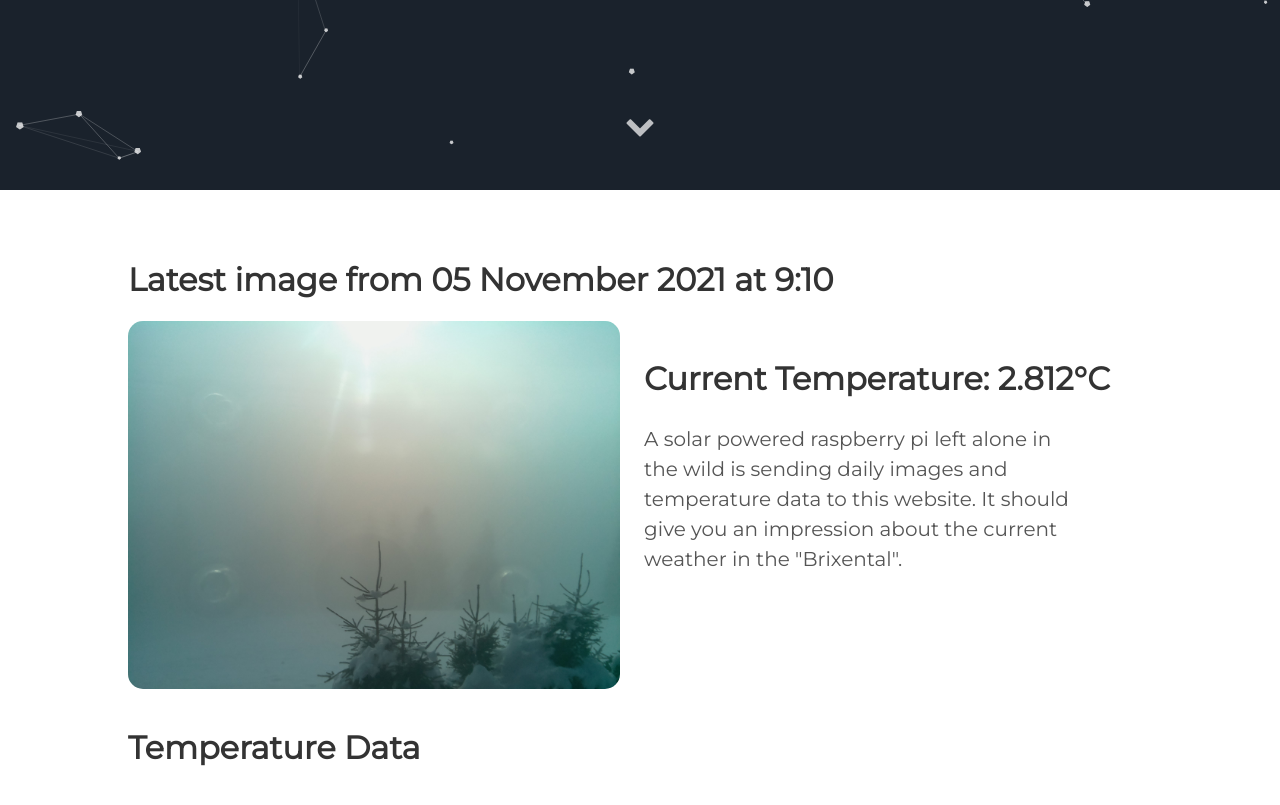
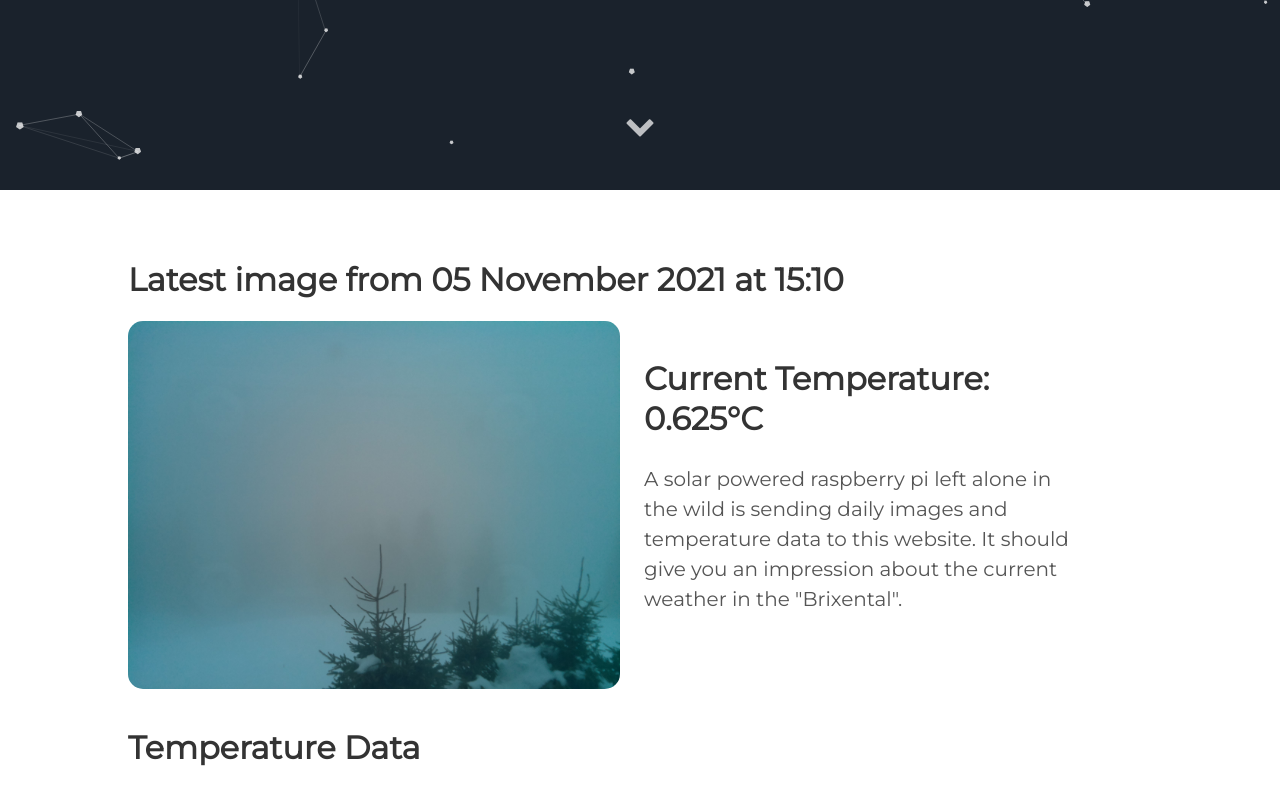
Before and after one commit to vektorious/vektorious.github.io, a Jekyll site: the page built from resources/huette.md, in a window 1280 px wide and 900 px high, scrolled down 710 px. Shown: the top 805 px of the window. Built offline with Jekyll 4.4.1, drawn with Linux system fonts in a browser that asks for light colours.

Commit message:
I'm a bot beep boop

```diff
--- a/resources/huette.md
+++ b/resources/huette.md
@@ -6,13 +6,13 @@ image: '/assets/img/'
 description: 'Live image from the Austrian alps'
 twitter_text: ' '
 ---
-## Latest image from 05 November 2021 at  9:10
+## Latest image from 05 November 2021 at 15:10
 <div class="huette">
   <div class="huette-image">
     <img src="{{ "/assets/img/huette.jpg" | prepend: site.baseurl }}">
   </div>
   <div class="huette-text">
-        <h2>Current Temperature: 2.812°C</h2>
+        <h2>Current Temperature: 0.625°C</h2>
         <p>A solar powered raspberry pi left alone in the wild is sending daily images and temperature data to this website. It should give you an impression about the current weather in the "Brixental".</p>
 
   </div>
```
Also changed, not shown: rpi-script/2021-11-05_150911.txt (renamed from rpi-script/2021-11-05_090913.txt, +5 -5 lines), rpi-script/huette.md (+2 -2 lines), assets/img/huette.jpg, assets/img/temp_plot.png, rpi-script/temp_plot.png, 1 other file.
